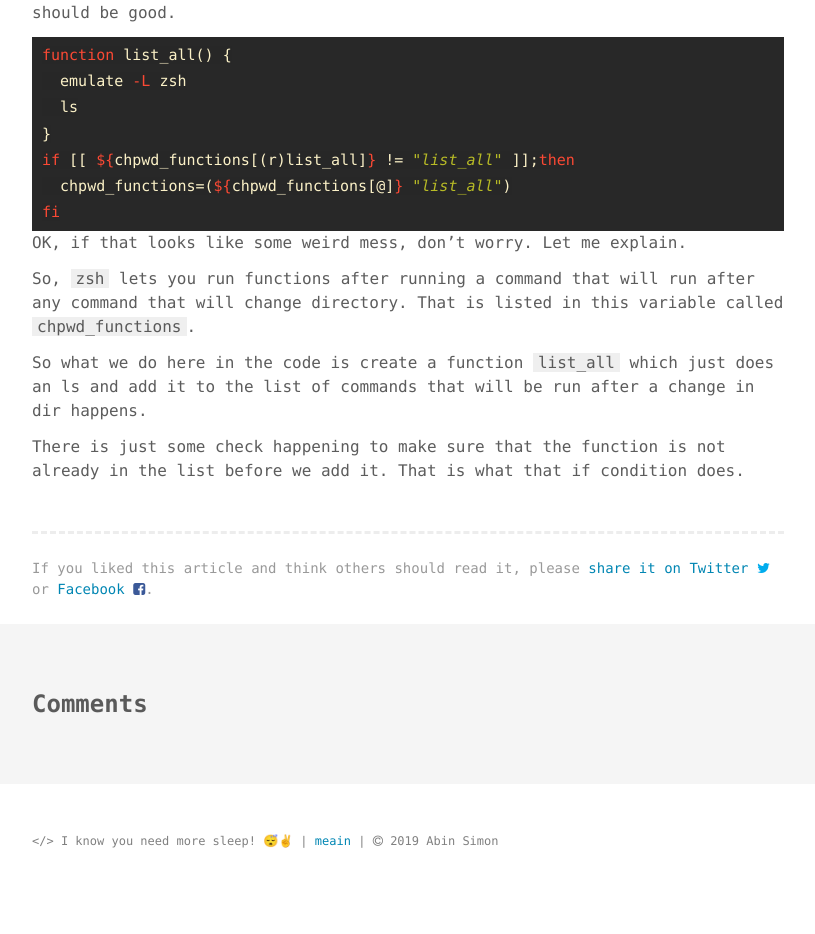
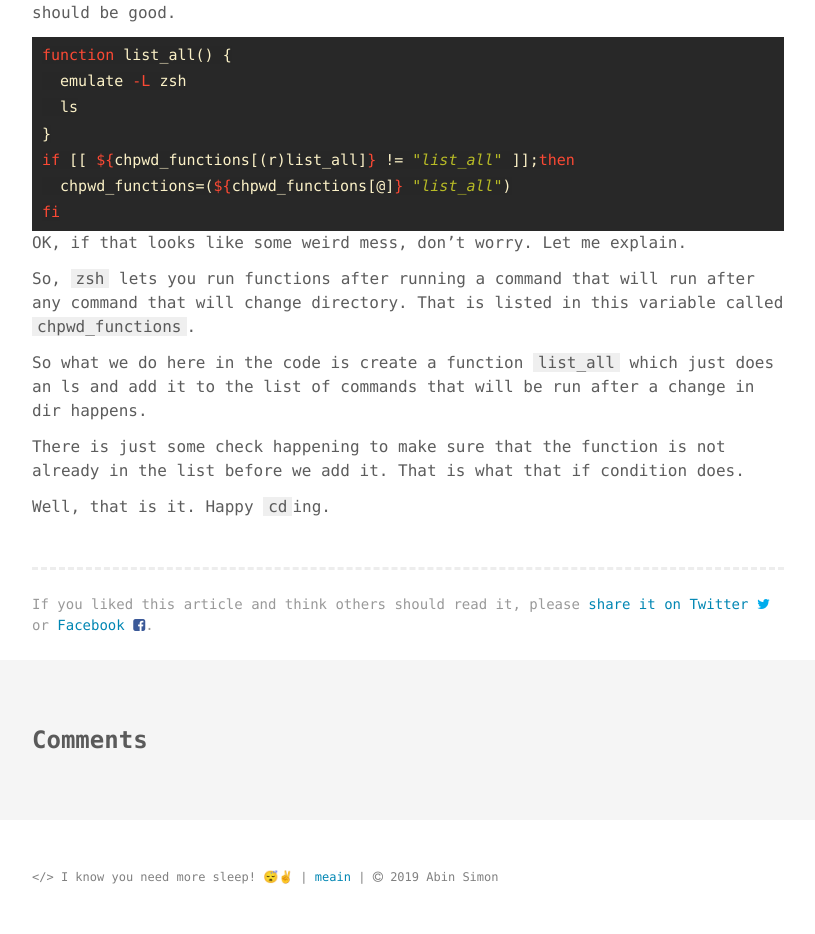
Before and after one commit to meain/blog, a Jekyll site: the page built from _posts/2019-05-06-automatically-ls-after-cd.md, in a window 1280 px wide. Shown: the part 948-1882 px from the top of the page, without its empty margins (232-1047 px from the left). Built offline with Jekyll 4.4.1, drawn with Linux system fonts in a browser that asks for light colours; some web fonts are replaced; comment, search, counter and statistics services are not loaded; before the commit the page ends 1846 px from its top, so only the background shows below that.

Commit message:
automatic-ls:add one final message

```diff
--- a/_posts/2019-05-06-automatically-ls-after-cd.md
+++ b/_posts/2019-05-06-automatically-ls-after-cd.md
@@ -55,3 +55,5 @@ that will be run after a change in dir happens.
 
 There is just some check happening to make sure that the function is not already in the list before we add it. That is
 what that if condition does.
+
+Well, that is it. Happy `cd`ing.
```
